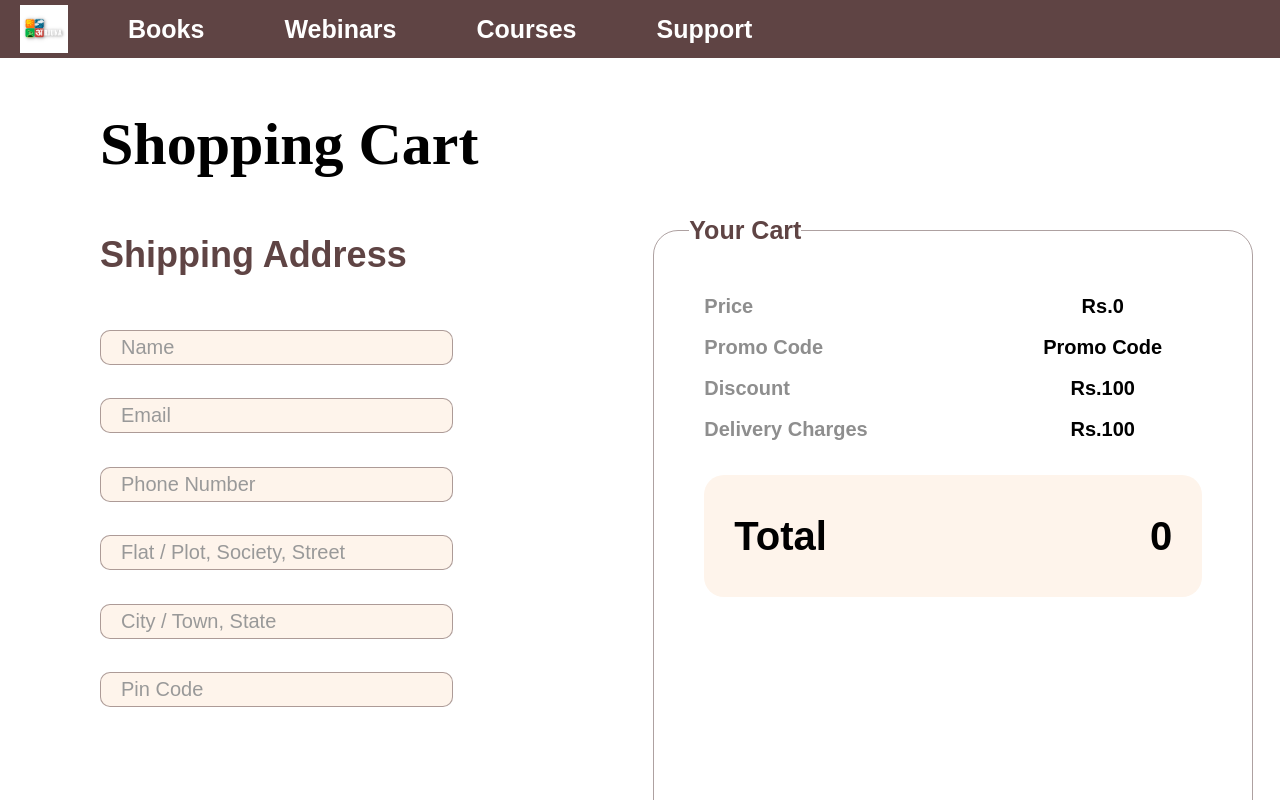
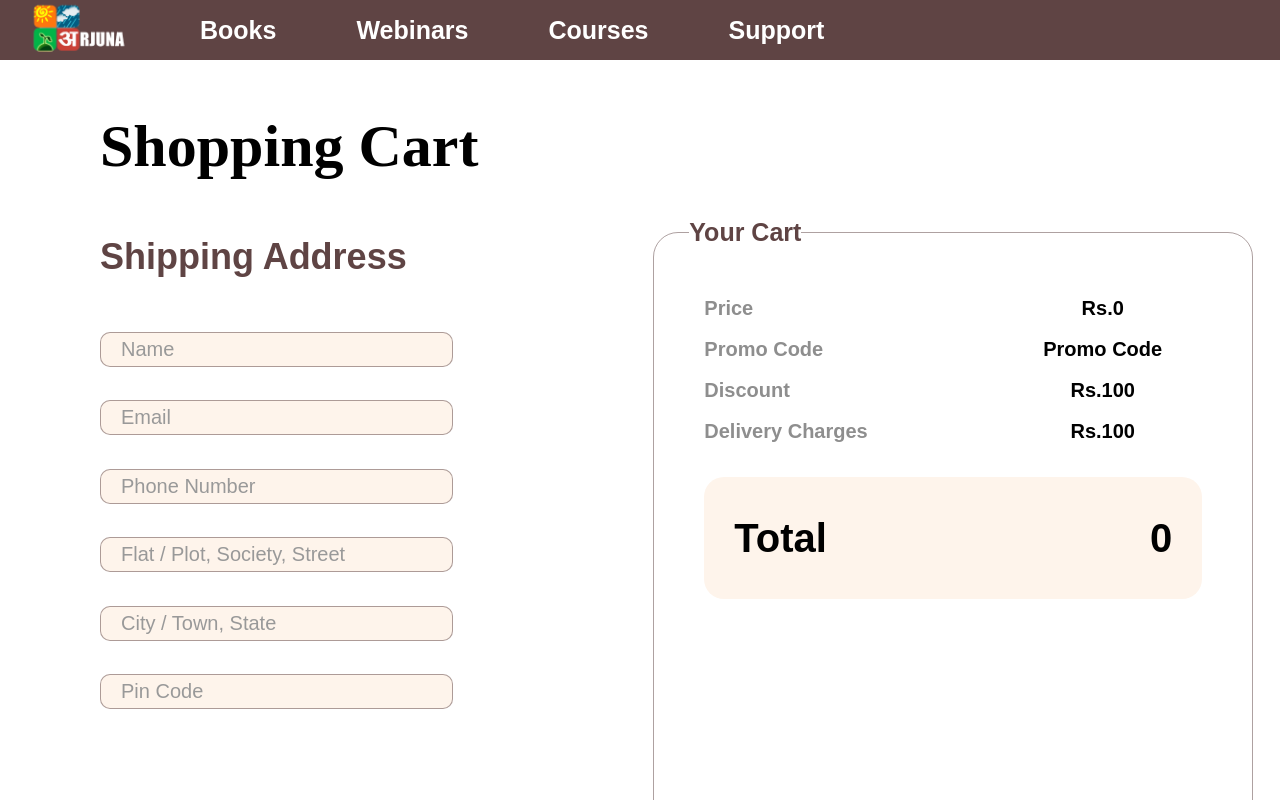
Before and after one commit to rahulkudum/arjuna-book, a React (Create React App) app: page /payment in a window 1280 px wide. Shown: the top 800 px of the page. Built offline with nearby package versions, Linux system fonts and the light colour scheme; a web font is replaced by a local one.

Commit message:
first commit of books_orders

```diff
--- a/src/components/pform.js
+++ b/src/components/pform.js
@@ -46,7 +46,7 @@ function Pform() {
   const data = await axios.post("https://arjunadb.herokuapp.com/payment/pay", { price: tprice }).then((res) => res.data);
 
   const options = {
-   key: "rzp_test_WQG7sTrp3IgCeQ",
+   key: "jk",
    amount: data.amount.toString(),
    currency: data.currency,
    name: "Arjuna Books",
--- a/src/css/main.css
+++ b/src/css/main.css
@@ -417,9 +417,8 @@ body {
   align-items: stretch; }
   .navigation__logo {
     width: auto;
-    height: 5.8rem;
-    padding: 0.5rem 0;
-    margin: 0 2rem; }
+    height: 12rem;
+    margin: -3rem 2rem -3rem 2rem; }
   .navigation__link:link, .navigation__link:visited {
     display: flex;
     align-items: center;
--- a/src/sass/layouts/_navigation.scss
+++ b/src/sass/layouts/_navigation.scss
@@ -8,9 +8,9 @@
 
  &__logo {
   width: auto;
-  height: 5.8rem;
-  padding: 0.5rem 0;
-  margin: 0 2rem;
+  height: 12rem;
+
+  margin: -3rem 2rem -3rem 2rem;
  }
 
  //  &__link-box {
```
Also changed, not shown: src/images/logo.png.
